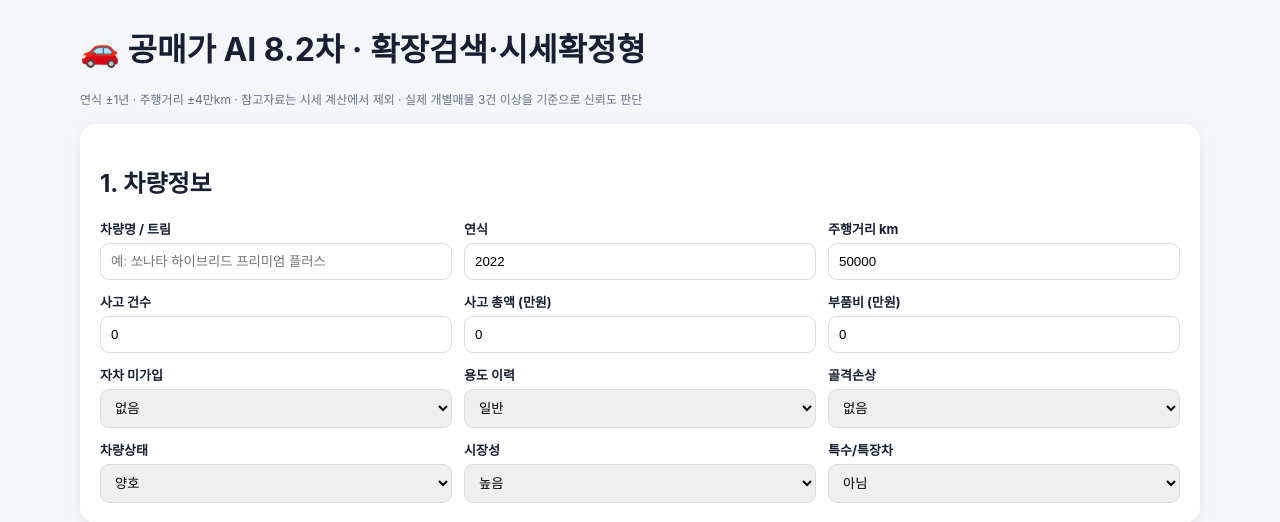
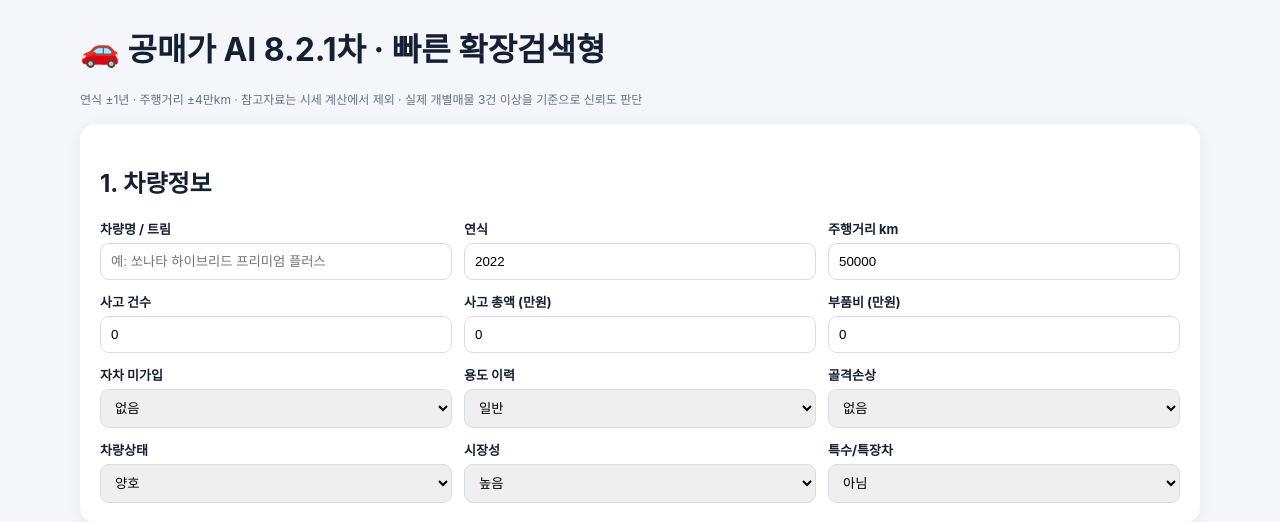
Before and after one commit to bini1111111111/auction-ai, a FastAPI app: page / in a window 1280 px wide. Shown: the top 522 px of the page. Run offline with FastAPI, Linux system fonts and the light colour scheme.

Commit message:
Update title and content for version 8.2.1

```diff
--- a/templates/index.html
+++ b/templates/index.html
@@ -2,7 +2,7 @@
 <html lang="ko">
 <head>
 <meta charset="utf-8"><meta name="viewport" content="width=device-width,initial-scale=1">
-<title>공매가 AI 8.2차</title>
+<title>공매가 AI 8.2.1차</title>
 <style>
 body{font-family:-apple-system,BlinkMacSystemFont,"Segoe UI",sans-serif;background:#f4f6fa;margin:0;color:#172033}
 .wrap{max-width:1120px;margin:24px auto;padding:0 16px}.card{background:#fff;border-radius:16px;padding:20px;margin:14px 0;box-shadow:0 3px 14px #0001}
@@ -14,7 +14,7 @@ button{background:#111827;color:#fff;border:0;border-radius:9px;padding:12px 16p
 table{width:100%;border-collapse:collapse}th,td{font-size:12px;padding:8px;border-bottom:1px solid #eee;text-align:left;vertical-align:top}.pill{display:inline-block;padding:3px 7px;border-radius:999px;background:#eef2ff;font-size:11px}.price{font-weight:800;white-space:nowrap}
 details{margin-top:14px}summary{cursor:pointer;font-weight:750}@media(max-width:850px){.g,.r{grid-template-columns:1fr}}
 </style></head><body><div class="wrap">
-<h1>🚗 공매가 AI 8.2차 · 확장검색·시세확정형</h1>
+<h1>🚗 공매가 AI 8.2.1차 · 빠른 확장검색형</h1>
 <p class="s">연식 ±1년 · 주행거리 ±4만km · 참고자료는 시세 계산에서 제외 · 실제 개별매물 3건 이상을 기준으로 신뢰도 판단</p>
 
 <div class="card"><h2>1. 차량정보</h2><div class="g">
@@ -91,7 +91,7 @@ async function analyze(){
   '<p>적용 할인율 '+a.discount_rate+'% · '+a.verdict+'</p>'+
   '<div class="warn"><b>신뢰도 경고</b><br>'+confidenceNote+'</div>'+
   '<p>채택된 보정가격: '+m.prices.map(fmt).join(', ')+'</p>'+
-  '<div class="ok"><b>8.1차 계산 방식</b><br>1차 검색에서 검증 개별매물이 3건 미만이면 연식 ±1년·주행거리 구간·엔카·KB차차차·K Car 검색을 자동으로 확장해. 참고자료는 시세 계산에서 제외하고, 실제 개별매물 3건과 연식+주행거리 확인 3건을 확보하지 못하면 '시세 확정 불가'로 표시해.</div>'+
+  '<div class="ok"><b>8.1차 계산 방식</b><br>1차 검색에서 검증 개별매물이 3건 미만이면 최대 8개의 고효율 검색만 추가하고, 3건을 확보하면 즉시 중단해. 참고자료는 시세 계산에서 제외하고, 실제 개별매물 3건과 연식+주행거리 확인 3건을 확보하지 못하면 '시세 확정 불가'로 표시해.</div>'+
   '<details open><summary>채택 자료와 근거</summary><table><tr><th>구분</th><th>원문 가격</th><th>보정 가격</th><th>연식</th><th>주행거리</th><th>유사도</th><th>검색결과</th></tr>'+adopted+'</table></details>'+
   '<details><summary>제외한 가격 보기</summary><table><tr><th>가격</th><th>제외 이유</th><th>연식</th><th>주행거리</th><th>검색결과</th></tr>'+rejected+'</table></details>';
 
```
